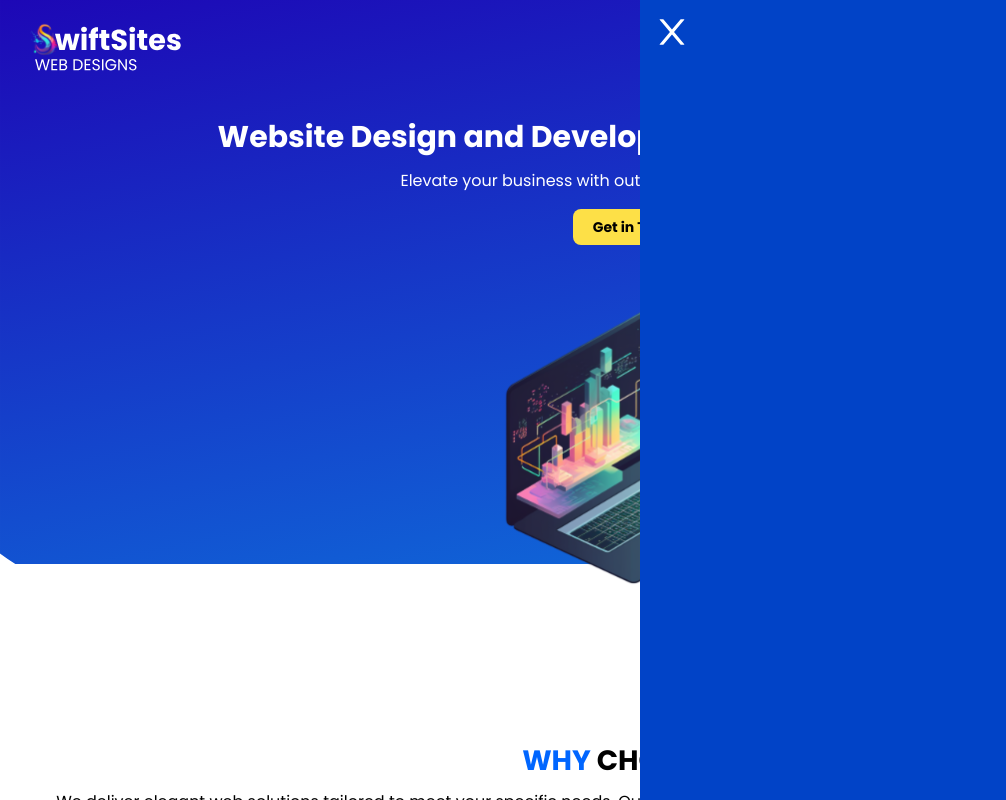
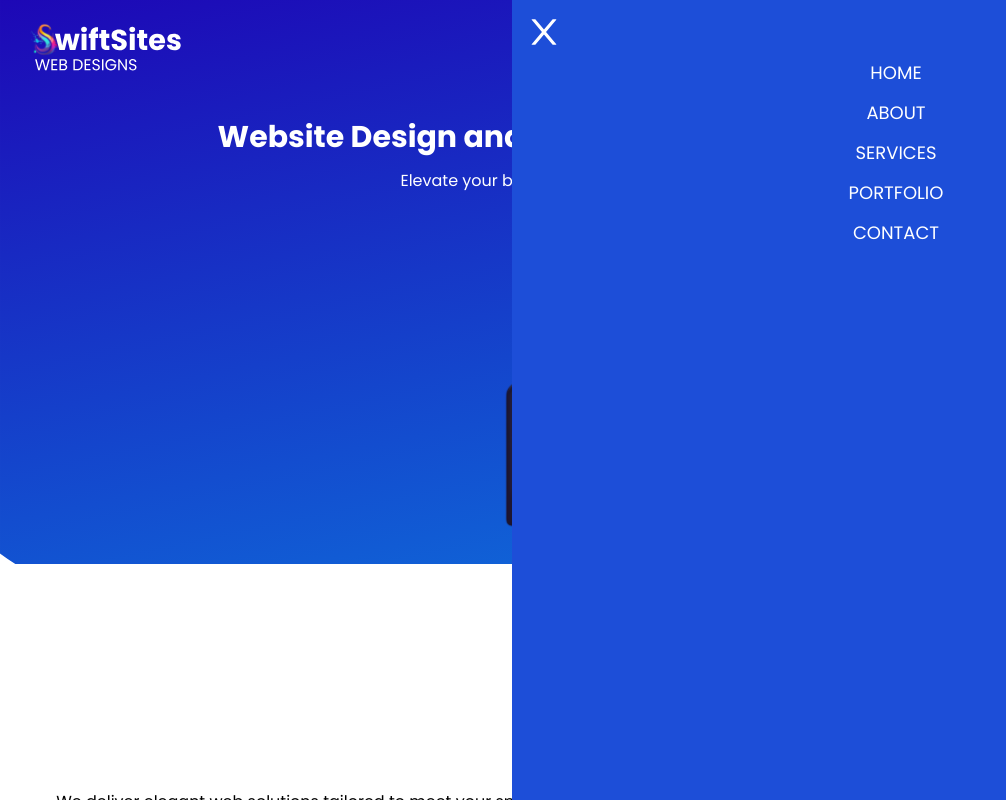
Before and after one commit to lukereed1/swift-sites, a React (Vite) app: page / in a window 1280 px wide. Both pictures are taken after a click on the button 1223 px from the left and 47 px from the top of the page. Shown: the top 800 px of the page, without its empty margins (0-1006 px from the left). Built offline with nearby package versions, Linux system fonts and the light colour scheme.

Commit message:
Added side menu component with styles

```diff
--- /dev/null
+++ b/src/components/MenuButton.tsx
@@ -0,0 +1,21 @@
+import { useState } from "react";
+import { RiMenu5Fill } from "react-icons/ri";
+import SideMenu from "../layout/SideMenu";
+
+export default function MenuButton() {
+	const [sideMenuOpen, setSideMenuOpen] = useState(false);
+
+	function handleSideMenu() {
+		setSideMenuOpen(!sideMenuOpen);
+		console.log("test");
+	}
+
+	return (
+		<>
+			<SideMenu handleSideMenu={handleSideMenu} sideMenuOpen={sideMenuOpen} />
+			<button onClick={() => handleSideMenu()} className="text-white">
+				<RiMenu5Fill size={50} />
+			</button>
+		</>
+	);
+}
--- a/src/layout/Navigation.tsx
+++ b/src/config/navlinks.ts
@@ -6,4 +6,4 @@ const navlinks = [
 	{ title: "contact", path: "/contact" },
 ];
 
-export default function Navigation() {}
+export default navlinks;
--- a/src/layout/Footer.tsx
+++ b/src/layout/Footer.tsx
@@ -1,20 +1,20 @@
-import { RiMenu5Fill } from "react-icons/ri";
 import Background from "../assets/footer-background.svg";
 import Logo from "../assets/logo.svg";
+import MenuButton from "../components/MenuButton";
 
 export default function Footer() {
 	return (
 		<footer
-			className="w-full h-[300px] mt-[0px] pt-4 pl-4 pr-8 bg-no-repeat bg-center flex justify-between"
+			className="w-full h-[300px] mt-[0px] px-[40px] pt-4 pl-4 pr-8 bg-no-repeat bg-center flex justify-between"
 			style={{
 				backgroundImage: `url(${Background})`,
 			}}>
 			<button className="mt-[150px]">
 				<img className="w-[200px]" src={Logo} alt="swift sites logo" />
 			</button>
-			<button className="text-white mt-[150px]">
-				<RiMenu5Fill size={50} />
-			</button>
+			<div className="text-white mt-[195px]">
+				<MenuButton />
+			</div>
 		</footer>
 	);
 }
--- a/src/layout/Header.tsx
+++ b/src/layout/Header.tsx
@@ -1,26 +1,13 @@
-import { useState } from "react";
 import Logo from "../assets/logo.svg";
-import { RiMenu5Fill } from "react-icons/ri";
-import SideMenu from "./SideMenu";
-import { AiOutlineClose } from "react-icons/ai";
+import MenuButton from "../components/MenuButton";
 
 export default function Header() {
-	const [sideMenuOpen, setSideMenuOpen] = useState(false);
-
-	function handleSideMenu() {
-		setSideMenuOpen(!sideMenuOpen);
-		console.log("test");
-	}
-
 	return (
 		<header className="flex justify-between pt-4 pl-4 pr-8">
-			<SideMenu sideMenuOpen={sideMenuOpen} handleSideMenu={handleSideMenu} />
 			<button>
 				<img className="w-[200px]" src={Logo} alt="swift sites logo" />
 			</button>
-			<button onClick={() => handleSideMenu()} className="text-white">
-				<RiMenu5Fill size={50} />
-			</button>
+			<MenuButton />
 		</header>
 	);
 }
--- a/src/layout/SideMenu.tsx
+++ b/src/layout/SideMenu.tsx
@@ -1,4 +1,5 @@
 import { AiOutlineClose } from "react-icons/ai";
+import navlinks from "../config/navlinks";
 
 interface Props {
 	handleSideMenu: () => void;
@@ -8,14 +9,24 @@ interface Props {
 export default function SideMenu({ handleSideMenu, sideMenuOpen }: Props) {
 	return (
 		<div
-			className={`fixed right-0 top-0 bg-[#0143C7] h-full duration-300 ${
-				sideMenuOpen ? "w-[50%]" : "w-0"
+			className={`fixed right-0 top-0 bg-blue-700 h-full duration-300 ${
+				sideMenuOpen ? "w-[60%]" : "w-[0%]"
 			}`}>
 			<div className="pl-3 pt-3">
 				<button className="text-white" onClick={() => handleSideMenu()}>
 					<AiOutlineClose size={40} />
 				</button>
 			</div>
+			<ul
+				className={`flex flex-col items-center gap-3 uppercase text-white text-lg ${
+					sideMenuOpen ? "flex" : "hidden"
+				}`}>
+				{navlinks.map(({ title }) => (
+					<a className="w-full text-center" href="#">
+						<li className="hover:bg-blue-100 hover:text-black">{title}</li>
+					</a>
+				))}
+			</ul>
 		</div>
 	);
 }
```
